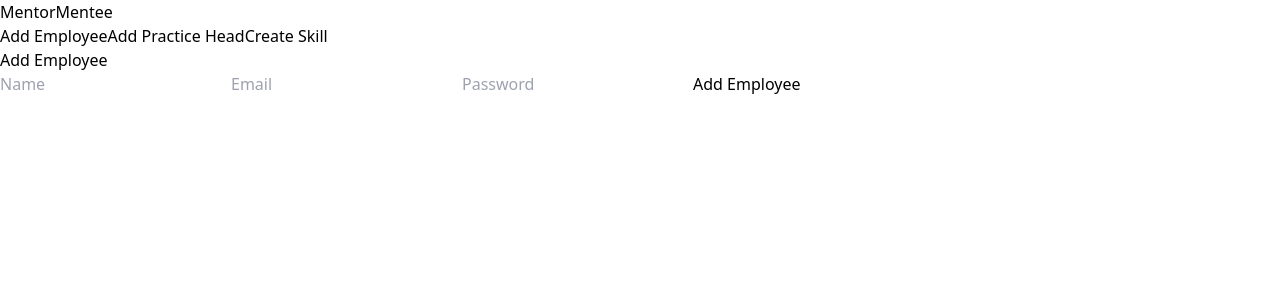
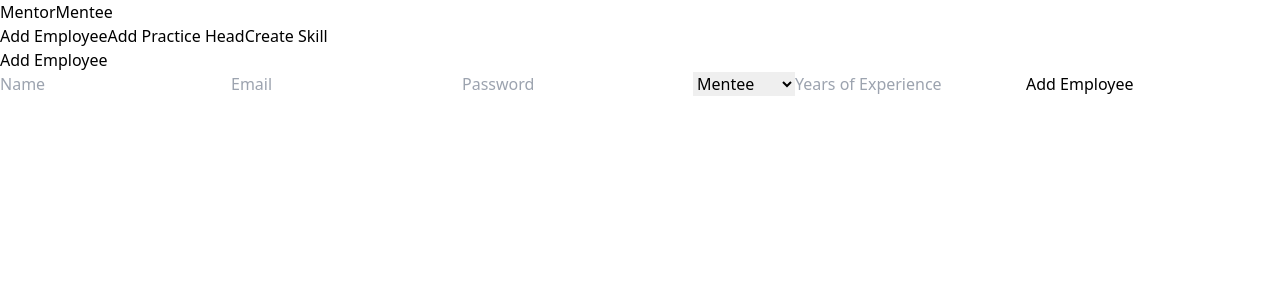
Before and after one commit to AswathRamana-KS/Mentor-Mentee-Application, a React (Vite) app in the folder frontend/: page /add-employee in a window 1280 px wide. Shown: the top 300 px of the page. Built offline with nearby package versions, Linux system fonts and the light colour scheme; sample sign-in values are in the browser's storage.

Commit message:
Updated role navigation

```diff
--- a/frontend/src/pages/AddEmployee.tsx
+++ b/frontend/src/pages/AddEmployee.tsx
@@ -1,3 +1,4 @@
+
 import { useState } from "react"
 import { registerEmployee } from "../services/employeeService"
 
@@ -6,6 +7,8 @@ export default function AddEmployee(){
 const [name,setName]=useState("")
 const [email,setEmail]=useState("")
 const [password,setPassword]=useState("")
+const [role,setRole]=useState("mentee")
+const [exp,setExp]=useState("")
 
 const handleSubmit = async (e:any)=>{
 e.preventDefault()
@@ -14,8 +17,10 @@ try{
 
 await registerEmployee({
 name,
-email,
-password
+email_id:email,
+password,
+role_type:role,
+years_of_exp:Number(exp)
 })
 
 alert("Employee Added Successfully")
@@ -51,10 +56,28 @@ className="border p-2"
 />
 
 <input
+type="password"
 placeholder="Password"
-type="password"
 value={password}
 onChange={(e)=>setPassword(e.target.value)}
+className="border p-2"
+/>
+
+<select
+value={role}
+onChange={(e)=>setRole(e.target.value)}
+className="border p-2"
+>
+<option value="mentee">Mentee</option>
+<option value="mentor">Mentor</option>
+<option value="team lead">Team Lead</option>
+</select>
+
+<input
+type="number"
+placeholder="Years of Experience"
+value={exp}
+onChange={(e)=>setExp(e.target.value)}
 className="border p-2"
 />
 
--- a/frontend/src/pages/Login.tsx
+++ b/frontend/src/pages/Login.tsx
@@ -31,40 +31,32 @@ export default function Login() {
       console.log("User Profile:", user)
 
       // Normalize role (important)
-      const role = user.role_type?.toLowerCase()
 
-      // Store role for navbar
-      localStorage.setItem("role", role)
+const role = user.role_type?.toLowerCase()
 
-      alert("Login successful")
+localStorage.setItem("role", role)
 
-      // Redirect based on role
-      if (role === "admin") {
+if (role === "admin") {
+  navigate("/add-employee")
+}
 
-        navigate("/admin-dashboard")
+else if (role === "team lead") {
+  navigate("/approve-mentors")
+}
 
-      }
-      else if (role === "team lead") {
+else if (role === "mentor") {
+  navigate("/mentor-dashboard")
+}
 
-        navigate("/approve-mentors")
+else if (role === "mentee") {
+  navigate("/mentee-dashboard")
+}
 
-      }
-      else if (role === "mentor") {
+else {
+  navigate("/mentee-dashboard")
+}
 
-        navigate("/mentor-dashboard")
 
-      }
-      else if (role === "mentee") {
-
-        navigate("/mentee-dashboard")
-
-      }
-      else {
-
-        // fallback
-        navigate("/mentee-dashboard")
-
-      }
 
     } catch (error) {
 
```
